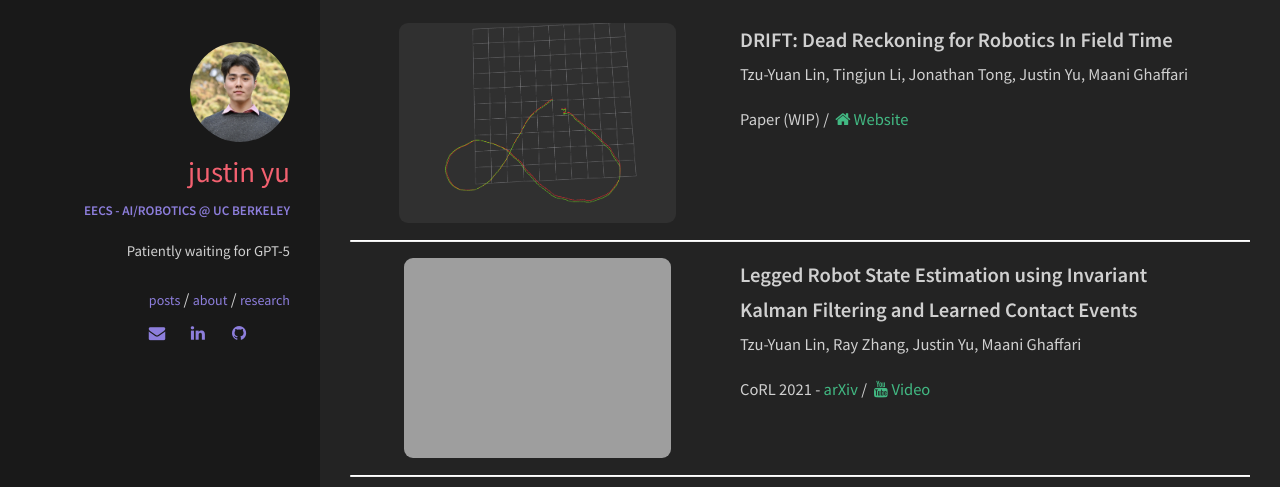
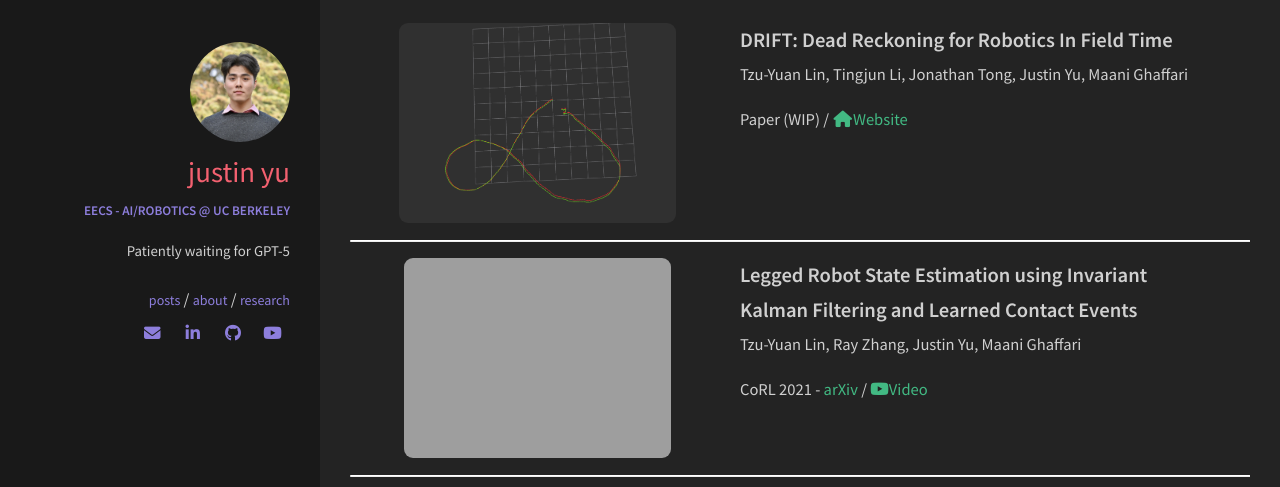
Before and after one commit to uynitsuj/uynitsuj.github.io, a Jekyll site: the page built from publications.html, in a window 1280 px wide. Shown: the part 134-621 px from the top of the page. Built offline with Jekyll 4.4.1, drawn with Linux system fonts in a browser that asks for light colours; nearby versions of some CDN libraries.

Commit message:
try new icon

```diff
--- a/_includes/head.html
+++ b/_includes/head.html
@@ -43,10 +43,12 @@
 
   <!-- CSS files -->
   <link rel="stylesheet" href="{{ site.url }}/css/font-awesome.min.css">
+  <script src="https://kit.fontawesome.com/c0d63f2e60.js" crossorigin="anonymous"></script>
   <link rel="stylesheet" href="{{ site.url }}/css/main.css">
 
   <link rel="canonical" href="{{ page.url | replace:'index.html','' | prepend: site.url }}">
-  <link rel="alternate" type="application/rss+xml" title="{{ site.title | escape }}" href="{{ "/feed.xml" | prepend: site.url }}" />
+  <link rel="alternate" type="application/rss+xml" title="{{ site.title | escape }}" href="{{ " /feed.xml" | prepend:
+    site.url }}" />
 
   <!-- Icons -->
   <!-- 16x16 -->
--- a/_includes/sections/projects.html
+++ b/_includes/sections/projects.html
@@ -19,7 +19,7 @@
 
             <!-- LINKS -->
             {% if project.youtube %}
-            <a href="{{ project.youtube }} " target="_blank"><i class="fa fa-fw fa-youtube"></i>Video</a>
+            <a href="{{ project.youtube }} " target="_blank"><i class="fa-brands fa-youtube"></i>Video</a>
             {% if project.website or project.github %} / {% endif %}
             {% endif %}
             {% if project.website %}
--- a/_includes/sections/publications.html
+++ b/_includes/sections/publications.html
@@ -39,7 +39,7 @@
             <p style="margin:10px;"></p>
             CoRL 2021 - <a href="https://arxiv.org/abs/2106.15713" target="_blank">arXiv</a> / <a
                 href="https://www.youtube.com/watch?v=oVbP-Y8xT_E" target="_blank"><i
-                    class="fa fa-fw fa-youtube"></i>Video</a>
+                    class="fa-brands fa-youtube"></i>Video</a>
             <p></p>
         </div>
     </div>
```
Also changed, not shown: images/arxiv.png (added), images/arxivfavicon.ico (added), 1 other file. Lines whose indentation alone changed are shown as unchanged.
